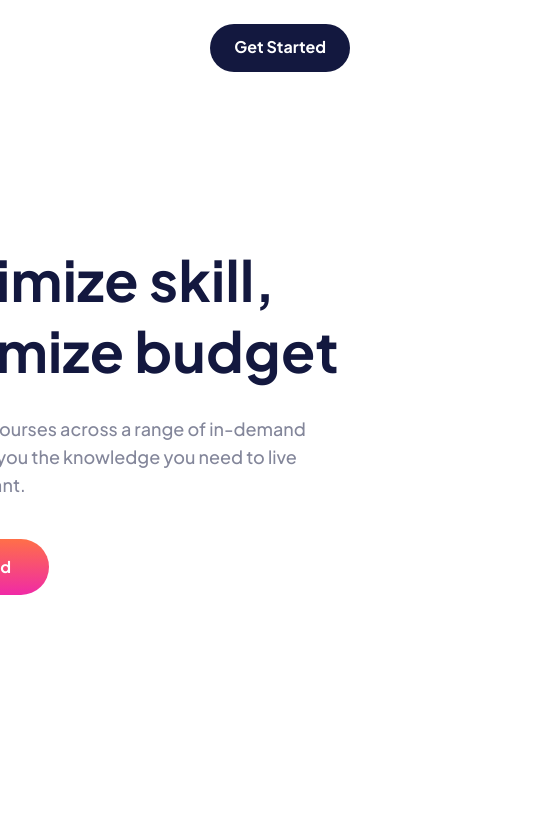
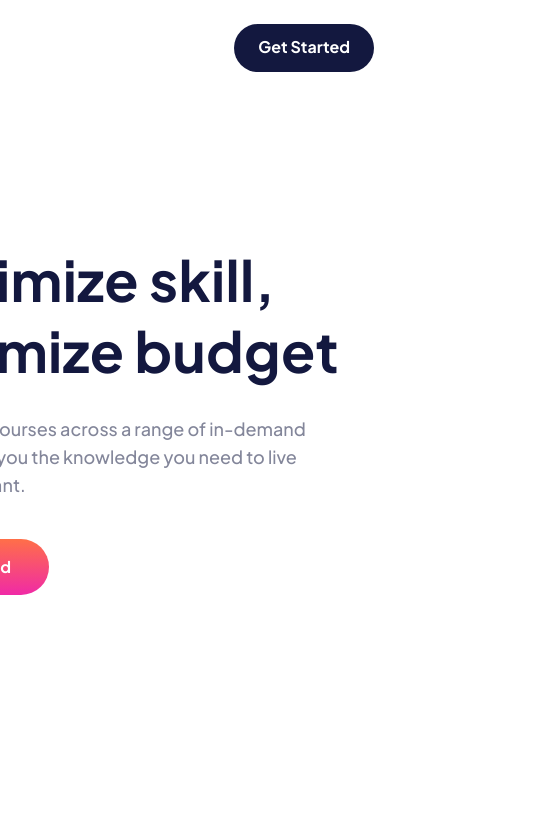
Before and after one commit to kdubrovsky/fe-skilled-elearning-landing-page, a website built with Vite: page index.html in a window 390 px wide. Shown: the top 818 px of the page, 549 px wide, since content can reach past the window. Built offline with nearby package versions, Linux system fonts and the light colour scheme; files whose address does not match are found by name.

Commit message:
Add mobile container padding

```diff
--- a/scss/globals.scss
+++ b/scss/globals.scss
@@ -15,6 +15,10 @@ body {
     max-width: 1190px;
     margin: 0 auto;
     padding: 0 40px;
+
+    @media (max-width: 480px) {
+        padding: 0 16px;
+    }
 }
 
 .visually-hidden {
```
